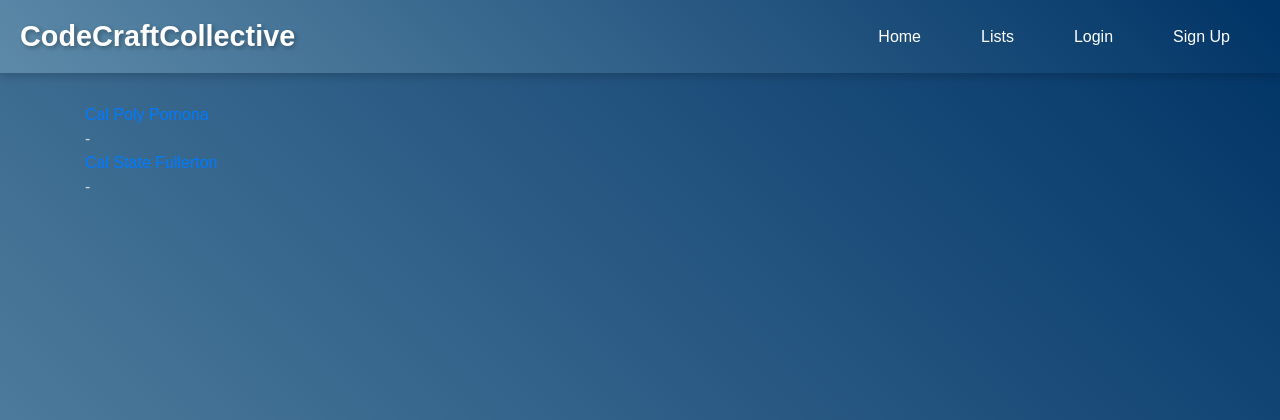
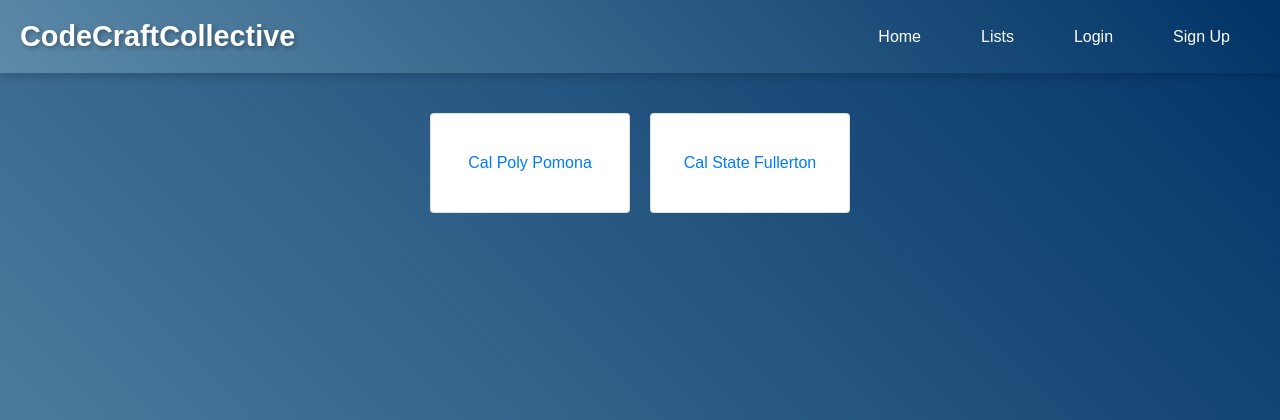
Before and after one commit to CodeCraftCollective/WebApp, a Django app: page /lists/ in a window 1280 px wide. Shown: the top 420 px of the page. Run offline with Django 4.2, Linux system fonts and the light colour scheme; data comes from the database, SQL or seed files in the repository.

Commit message:
Update lists.html

```diff
--- a/website/main/templates/main/lists.html
+++ b/website/main/templates/main/lists.html
@@ -10,16 +10,29 @@
         justify-content: center;
         align-items: center;
   }
+
+  .container {
+    display: flex;
+    justify-content: center;
+  }
+
+  .card {
+    background: white;
+    width:200px;
+    height: 100px;
+    margin: 10px;
+    justify-content: center;
+    text-align: center;
+  }
+
 </style>
 
+<section class="container">
 {% csrf_token %}
 {% for list in ls %}
 <div>
-    <a href="/view/{{list.id}}">{{list.name}}</a>
-</div>
-<div>
-  <a>-</a>
+    <a href="/view/{{list.id}}" target="_blank" class="card">{{list.name}}</a>
 </div>
 {% endfor %}
-
+</section>
 {% endblock %}
```
